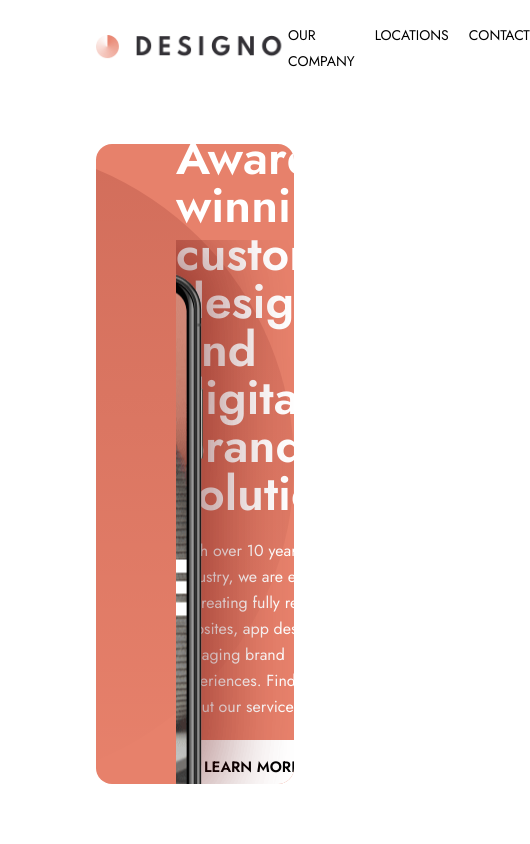
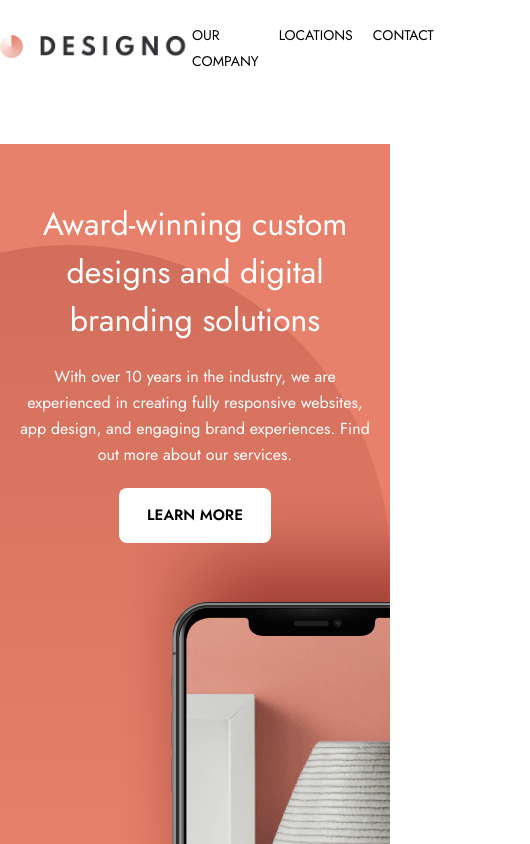
Before and after one commit to Oz996/Designo, a React (Vite) app: page / in a window 390 px wide. Shown: the top 844 px of the page, 530 px wide, since content can reach past the window. Built offline with nearby package versions, Linux system fonts and the light colour scheme.

Commit message:
added some responsiveness to section

```diff
--- a/src/components/shared/Footer.tsx
+++ b/src/components/shared/Footer.tsx
@@ -10,7 +10,7 @@ const Footer = () => {
   return (
     <footer className="h-[24.5rem] w-full right-0 bg-black-light">
       <div className="container pt-36">
-        <div className="flex justify-between">
+        <div className="flex justify-between items-center">
           <img src={Logo} alt="Logo" className="w-48 cursor-pointer" />
           <nav aria-label="secondary">
             <ul className="text-[14px] text-white leading-[26px] uppercase flex gap-5">
--- a/src/index.css
+++ b/src/index.css
@@ -19,6 +19,9 @@ body {
   .heading-sm {
     @apply text-[20px] leading-[26px] tracking-[] font-semibold;
   }
+  .heading-mobile {
+    @apply text-[32px];
+  }
   .body {
     @apply text-[16px] leading-[26px];
   }
--- a/src/pages/Home/Home.tsx
+++ b/src/pages/Home/Home.tsx
@@ -2,10 +2,10 @@ import Button from "../../components/shared/Button";
 
 const Home = () => {
   return (
-    <section className="w-full h-[40rem] bg-peach rounded-2xl bg-home-circle-desktop bg-no-repeat bg-right relative overflow-hidden flex items-center">
-      <div className="w-full h-[40rem] bg-home-phone-desktop bg-no-repeat bg-right absolute right-[-5rem] top-[6rem]" />
-      <div className="px-20 flex flex-col gap-5 w-[42rem]">
-        <h2 className="heading-lg text-white">
+    <section className="w-full h-[52.5rem] lg:h-[40rem] bg-peach sm:rounded-2xl bg-home-circle-desktop bg-no-repeat bg-right relative overflow-hidden flex pt-14 lg:items-center">
+      <div className="w-[30rem] h-[40rem] bg-home-phone-desktop bg-no-repeat lg:bg-right absolute bottom-[-5.5rem] sm:left-[-1.5rem] lg:left-[43rem] lg:top-[6rem]" />
+      <div className="text-center lg:text-start px-3 md:px-20 flex flex-col gap-5 lg:gap-10 w-[42rem] z-10">
+        <h2 className="heading-mobile md:heading-lg text-white">
           Award-winning custom designs and digital branding solutions
         </h2>
         <p className="body text-white">
--- a/tailwind.config.js
+++ b/tailwind.config.js
@@ -4,7 +4,11 @@ export default {
   theme: {
     container: {
       center: true,
-      padding: "6rem",
+      padding: {
+        DEFAULT: "0rem",
+        sm: "2rem",
+        lg: "6rem",
+      },
     },
     extend: {
       colors: {
```
